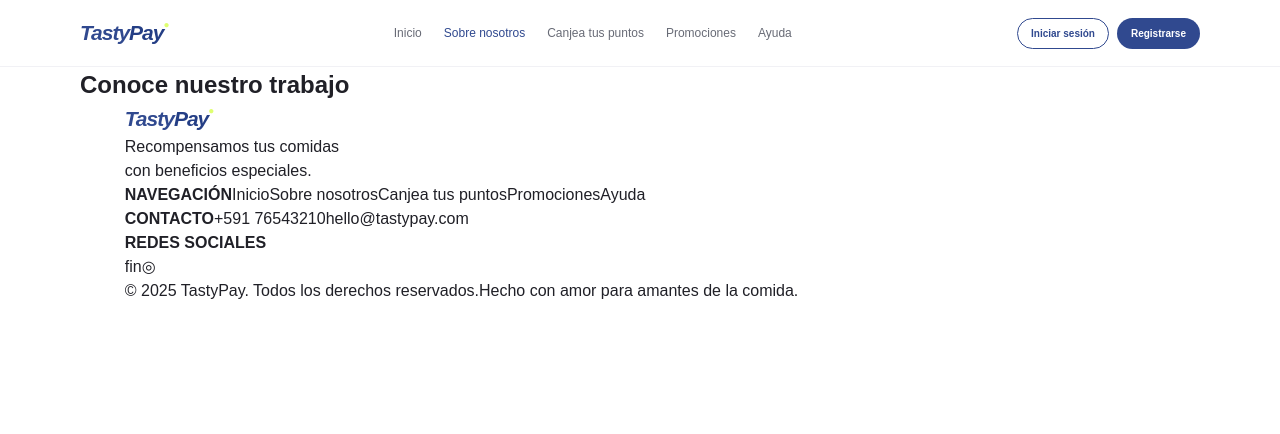
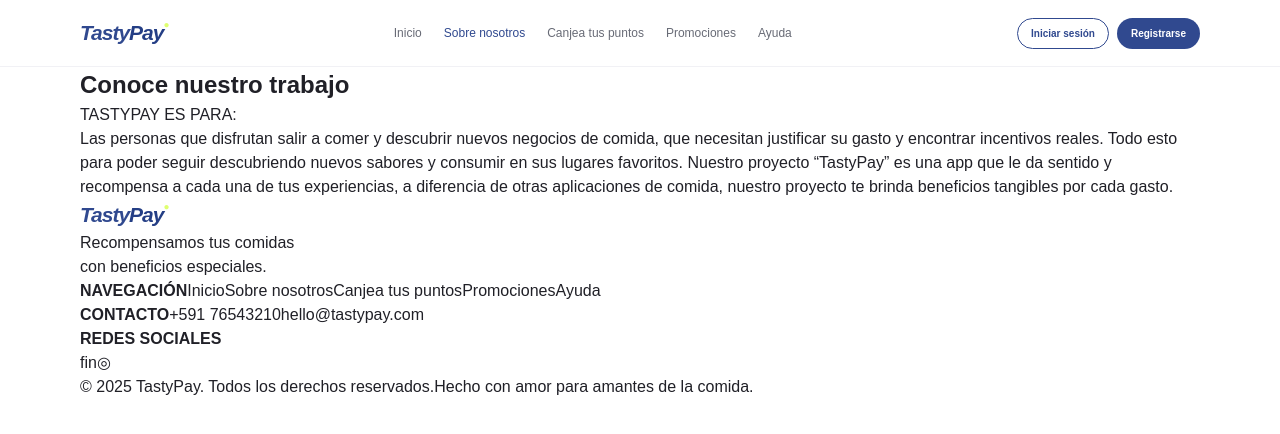
Before and after one commit to thaisespinoza-jpg/tastypay, a plain HTML site: page nosotros.html in a window 1280 px wide. Drawn offline with Linux system fonts and the light colour scheme.

```diff
--- a/nosotros.html
+++ b/nosotros.html
@@ -37,10 +37,22 @@
       </div>
     </header>
 
- <!-- Título principal y presentación -->
-      <section class="seccion nosotros-intro">
-        <div class="contenedor">
-          <h1>Conoce nuestro trabajo</h1>
+    <!-- Título principal y presentación -->
+    <section class="seccion nosotros-intro">
+      <div class="contenedor">
+        <h1>Conoce nuestro trabajo</h1>
+        <span class="etiqueta">TASTYPAY ES PARA:</span>
+        <p>
+          Las personas que disfrutan salir a comer y descubrir nuevos negocios
+          de comida, que necesitan justificar su gasto y encontrar incentivos
+          reales. Todo esto para poder seguir descubriendo nuevos sabores y
+          consumir en sus lugares favoritos. Nuestro proyecto “TastyPay” es una
+          app que le da sentido y recompensa a cada una de tus experiencias, a
+          diferencia de otras aplicaciones de comida, nuestro proyecto te brinda
+          beneficios tangibles por cada gasto.
+        </p>
+      </div>
+    </section>
 
     <footer class="footer" id="footer">
       <div class="contenedor footer-columnas">
```
